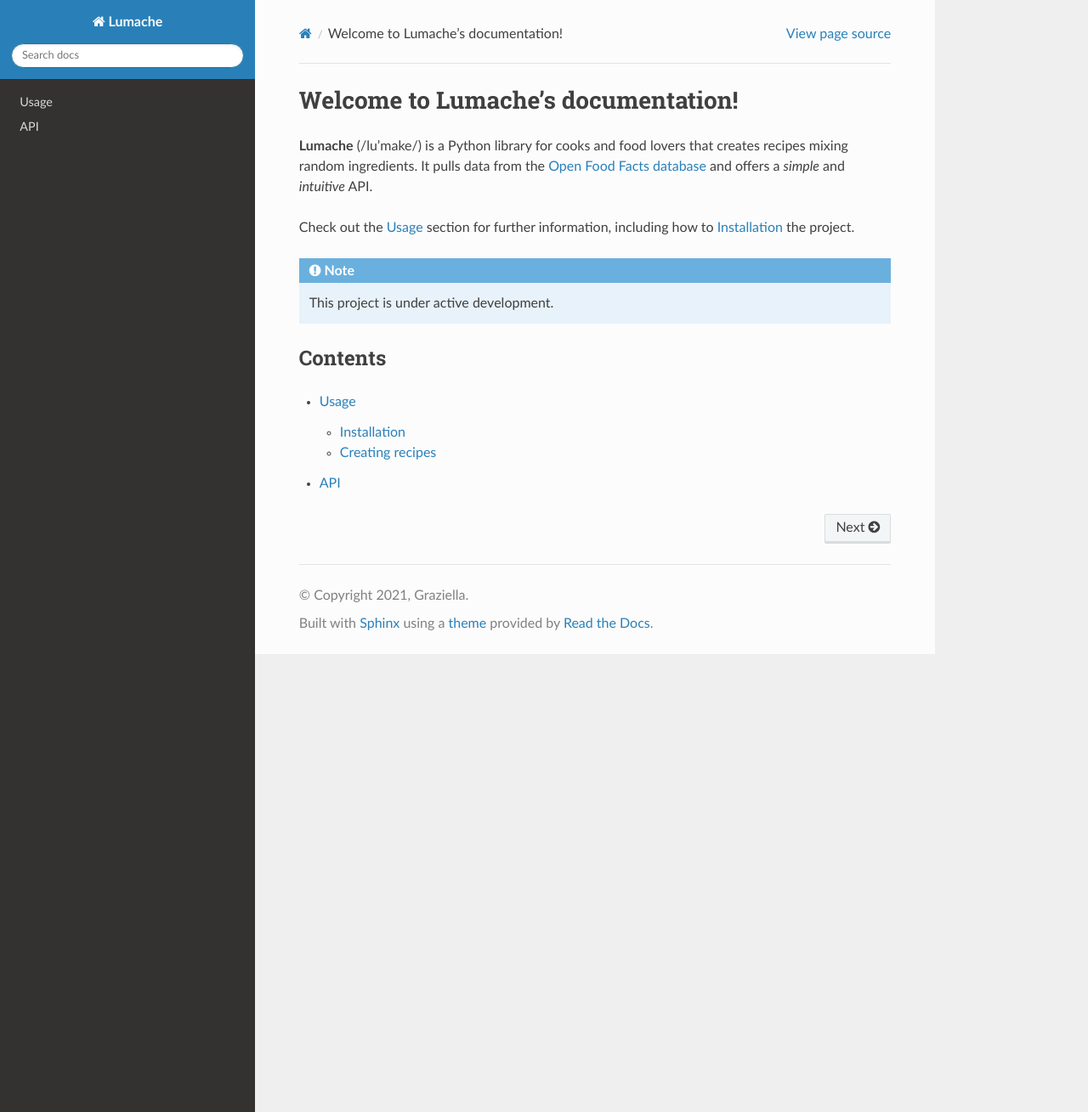
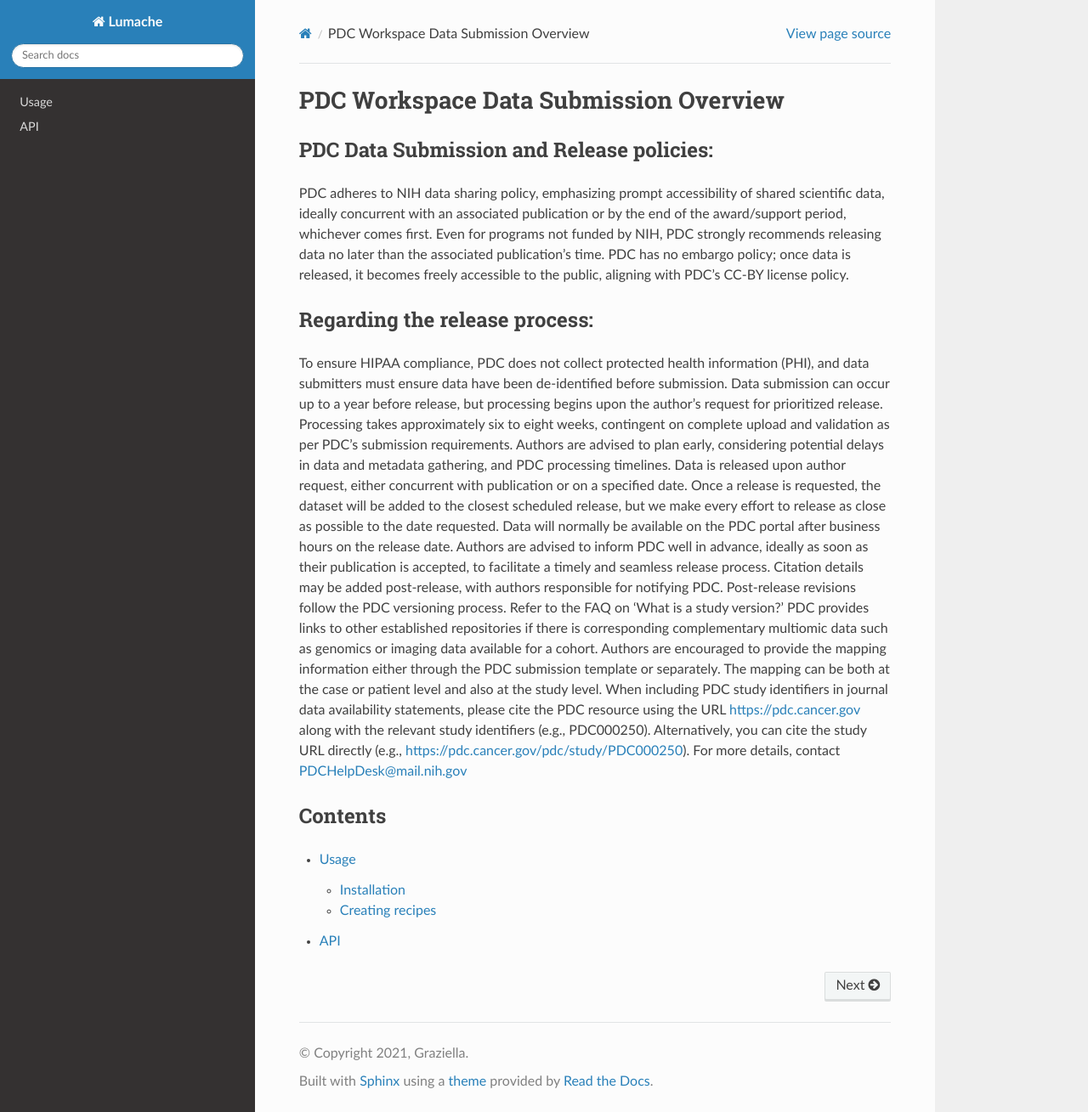
Before and after one commit to dev24665/test-sub-rtd, a Sphinx documentation site: the page built from docs/source/index.rst, in a window 1280 px wide and 1309 px high. Shown: the whole window at 85% size. Built offline with Sphinx 7.4.7 and the Read the Docs theme 3.1.0, drawn with Linux system fonts in a browser that asks for light colours.

Commit message:
Update index.rst

```diff
--- a/docs/source/index.rst
+++ b/docs/source/index.rst
@@ -1,17 +1,25 @@
-Welcome to Lumache's documentation!
+PDC Workspace Data Submission Overview
 ===================================
 
-**Lumache** (/lu'make/) is a Python library for cooks and food lovers
-that creates recipes mixing random ingredients.
-It pulls data from the `Open Food Facts database <https://world.openfoodfacts.org/>`_
-and offers a *simple* and *intuitive* API.
+PDC Data Submission and Release policies:
+--------------
 
-Check out the :doc:`usage` section for further information, including
-how to :ref:`installation` the project.
+PDC adheres to NIH data sharing policy, emphasizing prompt accessibility of shared scientific data, ideally concurrent with an associated publication or by the end of the award/support period, whichever comes first. Even for programs not funded by NIH, PDC strongly recommends releasing data no later than the associated publication's time. PDC has no embargo policy; once data is released, it becomes freely accessible to the public, aligning with PDC's CC-BY license policy.
 
-.. note::
+Regarding the release process:
+--------------
 
-   This project is under active development.
+To ensure HIPAA compliance, PDC does not collect protected health information (PHI), and data submitters must ensure data have been de-identified before submission.
+Data submission can occur up to a year before release, but processing begins upon the author's request for prioritized release.
+Processing takes approximately six to eight weeks, contingent on complete upload and validation as per PDC's submission requirements.
+Authors are advised to plan early, considering potential delays in data and metadata gathering, and PDC processing timelines.
+Data is released upon author request, either concurrent with publication or on a specified date. Once a release is requested, the dataset will be added to the closest scheduled release, but we make every effort to release as close as possible to the date requested. Data will normally be available on the PDC portal after business hours on the release date. Authors are advised to inform PDC well in advance, ideally as soon as their publication is accepted, to facilitate a timely and seamless release process.
+Citation details may be added post-release, with authors responsible for notifying PDC.
+Post-release revisions follow the PDC versioning process. Refer to the FAQ on 'What is a study version?'
+PDC provides links to other established repositories if there is corresponding complementary multiomic data such as genomics or imaging data available for a cohort. Authors are encouraged to provide the mapping information either through the PDC submission template or separately. The mapping can be both at the case or patient level and also at the study level.
+When including PDC study identifiers in journal data availability statements, please cite the PDC resource using the URL https://pdc.cancer.gov along with the relevant study identifiers (e.g., PDC000250). Alternatively, you can cite the study URL directly (e.g., https://pdc.cancer.gov/pdc/study/PDC000250).
+For more details, contact PDCHelpDesk@mail.nih.gov
+
 
 Contents
 --------
```
